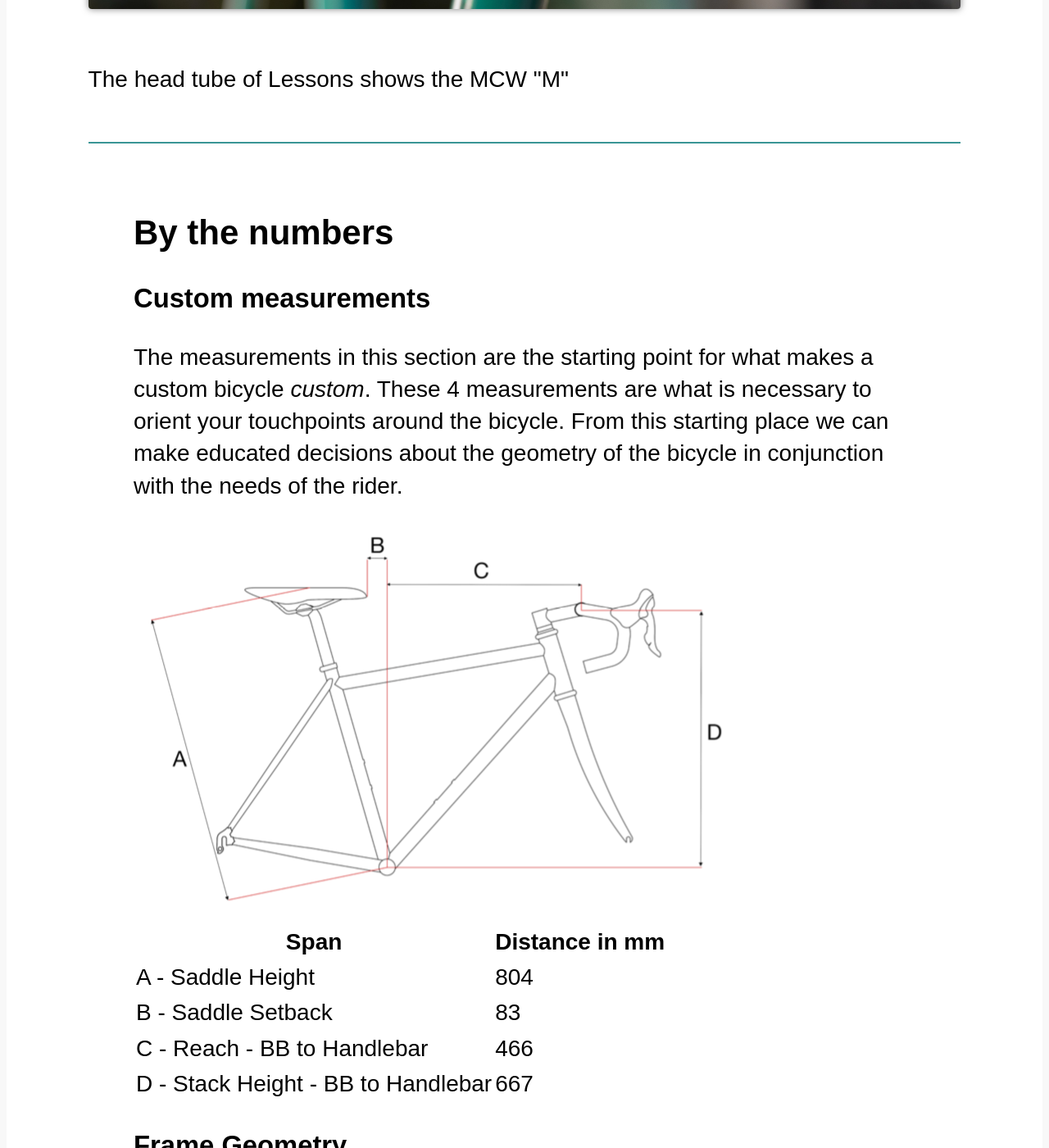
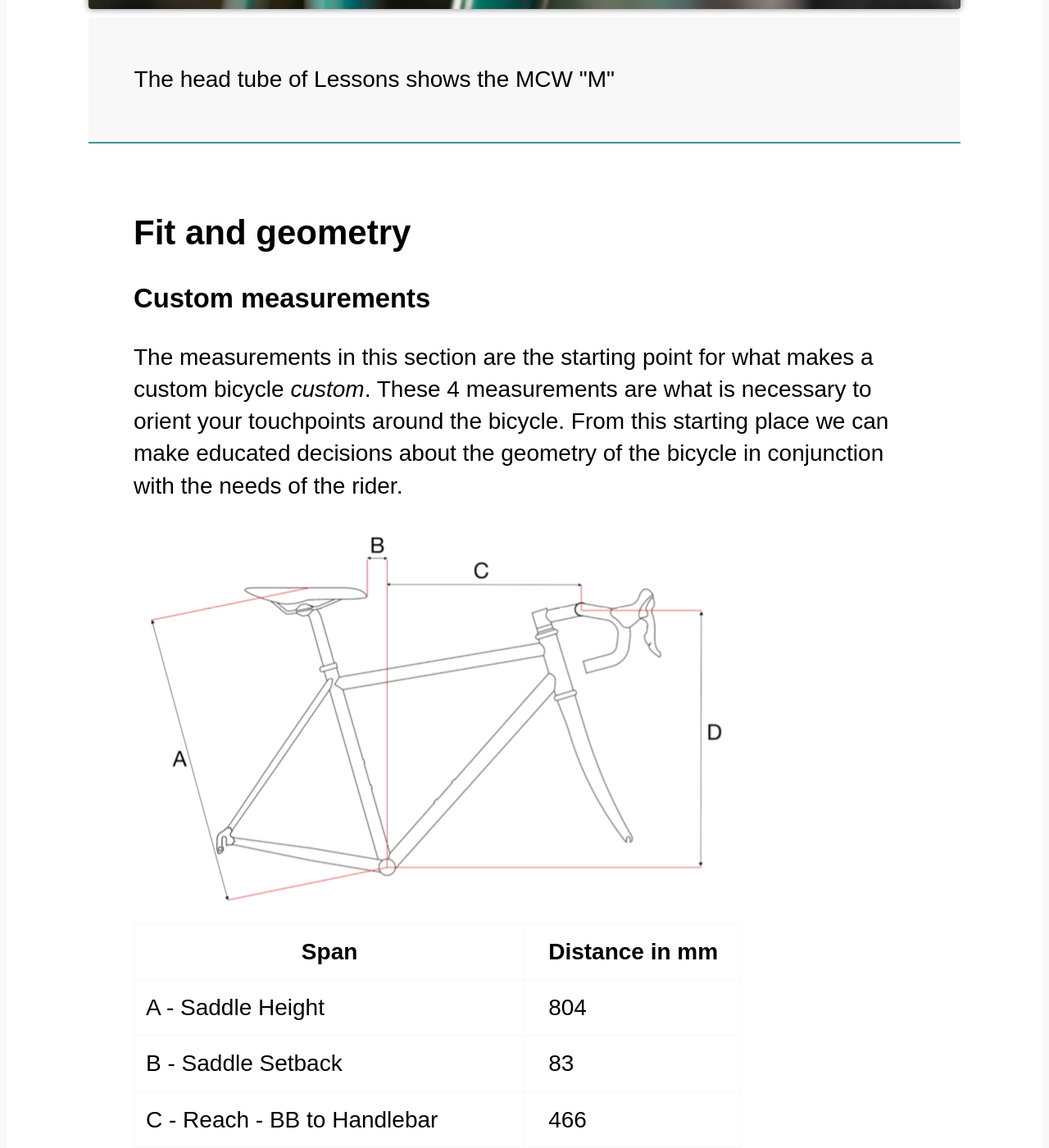
Before and after one commit to bobmarteal/MCWJekyll, a Jekyll site: the page built from _bikes/lessons.html, in a window 1280 px wide and 1400 px high, scrolled down 5524 px. Shown: the whole window at 82% size. Built offline with Jekyll 4.4.1, drawn with Linux system fonts in a browser that asks for light colours; some web fonts are replaced.

Commit message:
some figure and some tables

```diff
--- a/_layouts/bike.html
+++ b/_layouts/bike.html
@@ -23,13 +23,13 @@ layout: default
 </div>
 
 
-<h2>By the numbers</h2>
+<h2>Fit and geometry</h2>
 <h3>Custom measurements</h3>
 <p>
     The measurements in this section are the starting point for what makes a custom bicycle <em>custom</em>. These 4 measurements are what is necessary to orient your touchpoints around the bicycle. From this starting place we can make educated decisions about the geometry of the bicycle in conjunction with the needs of the rider.
 </p>
 <img src="/images/fit-diagram.png" alt="diagram showing custom fit measurements in relation to frame" class="plain">
-<table summary="Custom fit numbers">
+<table summary="Custom fit numbers" class="data">
     <tr>
         <th>Span</th>
         <th>Distance in mm</th>
@@ -45,7 +45,7 @@ layout: default
     Frame Geometry
 </h3>
 <img src="/images/geometry-diagram.png" alt="Diagram to show the different spans on the bicyle" class="plain">
-<table summary="Custom fit numbers">
+<table summary="Custom fit numbers" class="data">
     <tr>
         <th>Span</th>
         <th>Distance in mm</th>
--- a/_sass/_gallery.scss
+++ b/_sass/_gallery.scss
@@ -9,9 +9,10 @@
     figure{
         margin-bottom: 3rem;
         border-bottom: 2px solid var(--teal);
-        padding-bottom: 2rem;
     }
     figcaption{
-        margin-top:2rem;
+        padding:2rem;
+        background: var(--light-gray);
+        border-radius: var(--border-radius)
     }
 }
--- a/_sass/_tables.scss
+++ b/_sass/_tables.scss
@@ -2,3 +2,21 @@
     Name: _tables
     Descr: Styles the main page tables
 */
+
+.data{
+    border-collapse: collapse;
+    th{
+         border: 1px solid var(--light-gray);
+         padding: .5rem 1rem;
+    }
+    td{
+        padding: .5rem;
+        border: 1px solid var(--light-gray);
+        &:first-of-type{
+            padding-right: 1rem;
+        }
+        &:last-of-type{
+            padding-left: 1rem;
+        }
+    }
+}
--- a/_sass/main.scss
+++ b/_sass/main.scss
@@ -11,9 +11,6 @@
 @import "mainNav";
 @import "images";
 @import "hero";
+@import "tables";
 @import "ledes";
 @import "gallery";
-
-.current{
-    color: pink;
-}
--- a/assets/js/scripts.js
+++ b/assets/js/scripts.js
@@ -5,7 +5,7 @@ jQuery(document).ready(function ($) {
         $(this.element).addClass('fadeIn');
         console.log('far out');
     }, {
-        offset: '50%'
+        offset: '40%'
     });
 
 });
```
